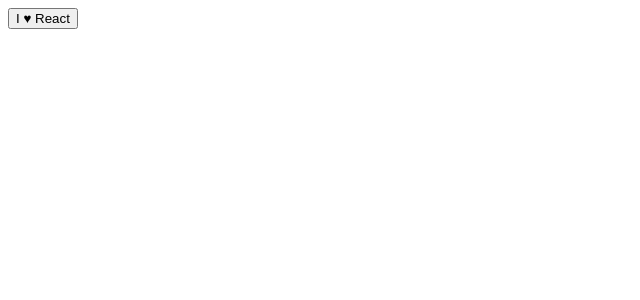
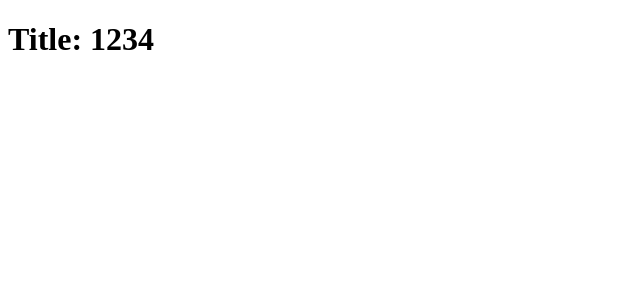
Before and after one commit to Kavinda8535/React-Egg-Head-Tutorials, a React (Create React App) app: page / in a window 1280 px wide. Shown: the top 300 px of the page, without its empty margins (0-640 px from the left). Built offline with nearby package versions, Linux system fonts and the light colour scheme.

Commit message:
propType validation (property validation) for React Component

```diff
--- a/src/App.js
+++ b/src/App.js
@@ -5,17 +5,20 @@
 
   render()
   {
-    return <Button> I <Heart /> React</Button>
+    return <Title text="1234"/>
   }
 }
 
-const Button = (props) => <button> {props.children}</button>
+const Title = (props) => <h1>Title: {props.text}</h1>
 
-// Class component
-class Heart extends React.Component {
-  render()
-  {
-    return <span>&hearts;</span>
+Title.protoType = {
+  text(props, propName, component){
+    if(!(propName in props)){
+      return new Error('missing ${propName}')
+    }
+    if(props[propName].length < 6){
+      return new Error('${propName} was too short')
+    }
   }
 }
 
```
